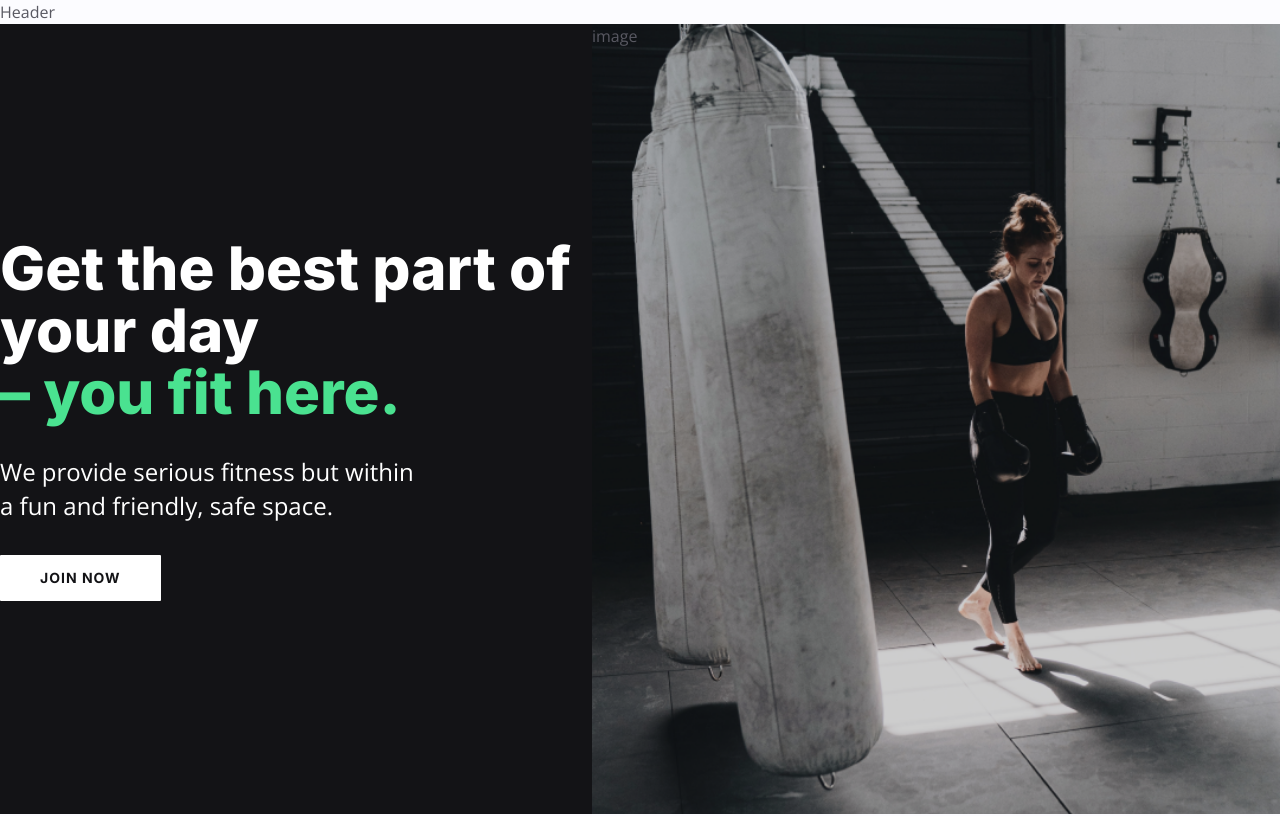
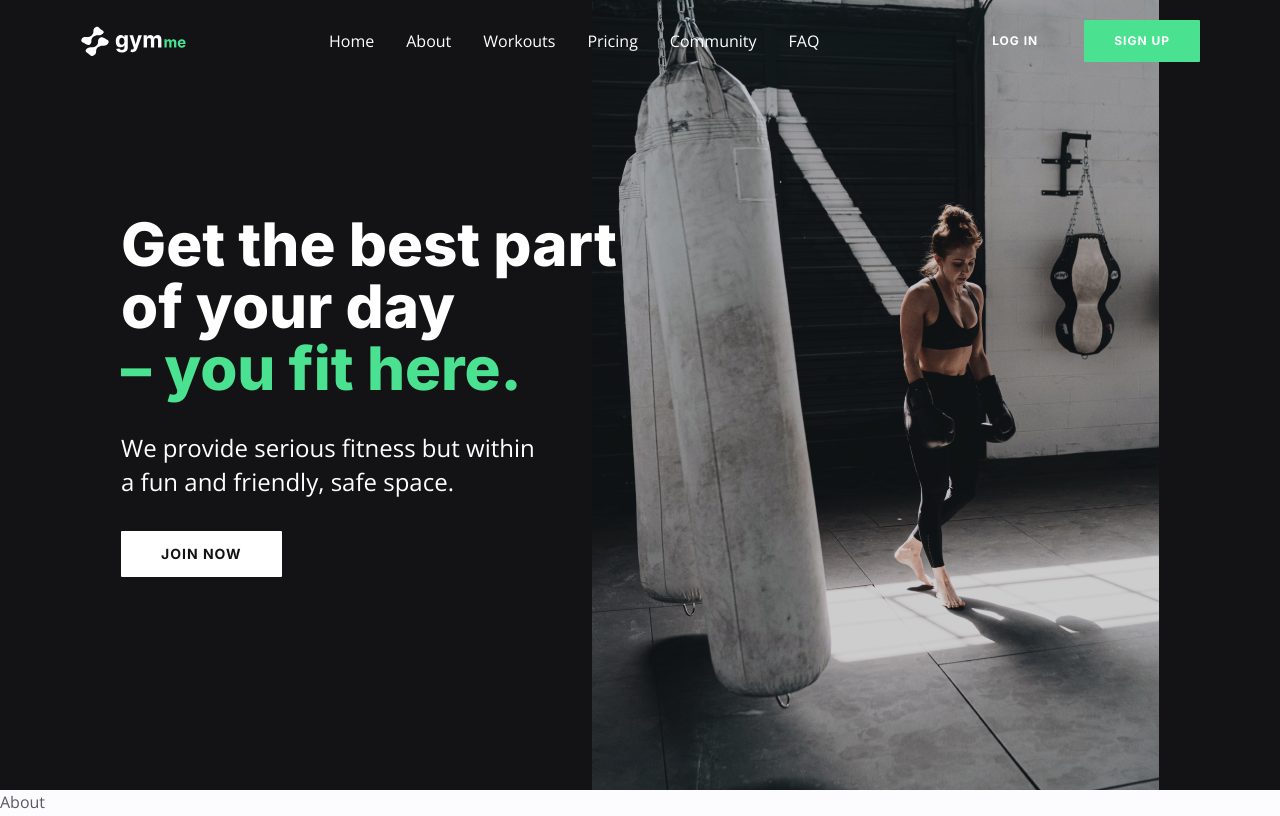
Before and after one commit to MaksBernatowicz/personal-trainer-landing, a React (Create React App) app: page / in a window 1280 px wide. Shown: the top 816 px of the page. Built offline with nearby package versions, Linux system fonts and the light colour scheme; the HTML template or start-up script is replaced by a standard one.

Commit message:
finished Header with Nav and Navmobile

```diff
--- a/package.json
+++ b/package.json
@@ -6,6 +6,7 @@
     "@testing-library/jest-dom": "^5.16.5",
     "@testing-library/react": "^13.4.0",
     "@testing-library/user-event": "^13.5.0",
+    "prettier": "^2.7.1",
     "react": "^18.2.0",
     "react-dom": "^18.2.0",
     "react-scripts": "5.0.1",
--- a/src/components/Banner.js
+++ b/src/components/Banner.js
@@ -1,46 +1,49 @@
-import React from 'react';
+import React from "react";
 
-import { banner } from '../data';
+// import data
+import { banner } from "../data";
 
 const Banner = () => {
   // destructure banner data
   const { titlePart1, titlePart2, subtitle, textBtn } = banner;
-  return <section className='bg-neutral-500 h-[790px]'>
-    <div className='flex items-center h-full relative -space-x-48 lg:-space-x-24'>
-      {/* text */}
-      <div className='text-white flex-1 z-10 pl-6 lg:pl-0'>
+  return (
+    <section className="bg-neutral-500 h-[790px]">
+      <div className="container mx-auto h-full">
+        <div className="flex items-center h-full relative -space-x-48 lg:-space-x-24">
+          <div className="text-white flex-1 z-10 pl-6 lg:pl-0">
             <h1
-          className='h1 text-white mb-8'
-          data-aos='fade-down'
-          data-aos-delay='500'
+              className="h1 text-white mb-8"
+              data-aos="fade-down"
+              data-aos-delay="500"
             >
-          {titlePart1} <br /> <span className='text-primary-200'>{titlePart2}</span>
+              {titlePart1} <br />
+              <span className="text-primary-200">{titlePart2}</span>
             </h1>
             <p
-          className='max-w-[415px] text-body-md lg:text-body-lg mb-8'
-          data-aos='fade-down'
-          data-aos-delay='600'
+              className="max-w-[415px] text-body-md lg:text-body-lg mb-8"
+              data-aos="fade-down"
+              data-aos-delay="600"
             >
               {subtitle}
             </p>
             <button
-          className='btn btn-sm lg:btn-lg btn-secondary'
-          data-aos='fade-down'
-          data-aos-delay='700'
+              className="btn btn-sm lg:btn-lg btn-secondary"
+              data-aos="fade-down"
+              data-aos-delay="700"
             >
               {textBtn}
             </button>
           </div>
           {/* image */}
           <div
-        className='bg-blue-300 w-full h-full bg-banner bg-cover bg-right lg:bg-center bg-no-repeat flex-1'
-        data-aos='fade-right'
-        data-aos-delay='900'
-      >
-        image
+            className="bg-purple-50 w-full h-full bg-banner bg-cover bg-right lg:bg-center bg-no-repeat flex-1"
+            data-aos="fade-right"
+            data-aos-delay="900"
+          ></div>
         </div>
       </div>
-  </section>;
+    </section>
+  );
 };
 
 export default Banner;
--- a/src/components/Header.js
+++ b/src/components/Header.js
@@ -1,7 +1,66 @@
-import React from 'react';
+import React, { useState, useEffect } from "react";
+
+// import header data
+import { header } from "../data";
+
+// import components
+import Nav from "../components/Nav";
+import NavMobile from "./NavMobile";
+
+// import icons
+import { RiMenu4Fill, RiCloseFill } from "react-icons/ri";
 
 const Header = () => {
-  return <div>Header</div>;
+  const [isActive, setIsActive] = useState(false);
+  const [navMobile, setNavMobile] = useState(false);
+
+  useEffect(() => {
+    // scroll event
+    window.addEventListener("scroll", () => {
+      window.scrollY > 80 ? setIsActive(true) : setIsActive(false);
+    });
+  });
+
+  // destructure header data
+  const { logo, btnLoginText, btnSignupText } = header;
+  return (
+    <header
+      className={`${
+        isActive ? "bg-neutral-500 py-[16px]" : "bg-transparent py-[20px]"
+      } fixed max-w-[1440px] left-0 right-0 mx-auto flex justify-between items-center px-[20px] lg:px-[80px] z-30 transition-all duration-300`}
+    >
+      {/* logo */}
+      <a href="/">
+        <img className="h-[30px]" src={logo} alt="" />
+      </a>
+
+      {/* nav - initially hidden - show in desktop mode */}
+      <Nav />
+
+      {/* buttons - initally hidden - show in desktop mode */}
+      <div className="hidden lg:flex space-x-4">
+        <button className="btn btn-sm text-white hover:text-primary-200 transition">
+          {btnLoginText}
+        </button>
+        <button className="btn btn-sm btn-primary">{btnSignupText}</button>
+      </div>
+
+      {/* nav menu button - hide on desktop */}
+      <div
+        onClick={() => setNavMobile(!navMobile)}
+        className="lg:hidden absolute right-4"
+      >
+        {navMobile ? (
+          <RiCloseFill className="text-3xl text-primary-200 cursor-pointer" />
+        ) : (
+          <RiMenu4Fill className="text-3xl text-primary-200 cursor-pointer" />
+        )}
+      </div>
+
+      {/* nav mobile - hide on desktop */}
+      <NavMobile navMobile={navMobile} />
+    </header>
+  );
 };
 
 export default Header;
--- a/src/components/Nav.js
+++ b/src/components/Nav.js
@@ -1,7 +1,24 @@
-import React from 'react';
+import React from "react";
+
+// import data
+import { nav } from "../data";
 
 const Nav = () => {
-  return <div>Nav</div>;
+  return (
+    <nav className="hidden lg:flex">
+      <ul className="flex gap-x-8 text-white">
+        {nav.map((item, idx) => {
+          return (
+            <li key={idx}>
+              <a href="#" className="hover:text-primary-200 transition">
+                {item.name}
+              </a>
+            </li>
+          );
+        })}
+      </ul>
+    </nav>
+  );
 };
 
 export default Nav;
--- a/src/components/NavMobile.js
+++ b/src/components/NavMobile.js
@@ -1,7 +1,33 @@
-import React from 'react';
+import React from "react";
 
-const NavMobile = () => {
-  return <div>NavMobile</div>;
+// import data
+import { nav } from "../data";
+
+const NavMobile = ({ navMobile }) => {
+  return (
+    <nav
+      className={`${
+        navMobile ? "min-h-screen" : "min-h-0"
+      } w-full fixed top-0 left-0 right-0 bg-neutral-500 -bottom-12 -z-10 lg:hidden overflow-hidden transition-all h-0`}
+    >
+      <ul className="w-full top-0 left-0 h-full flex flex-col justify-center items-center gap-y-8">
+        {nav.map((item, idx) => {
+          return (
+            <li key={idx}>
+              <a className="text-white text-body-md" href={item.href}>
+                {item.name}
+              </a>
+            </li>
+          );
+        })}
+      </ul>
+      {/* buttons */}
+      <div className="-mt-44 flex justify-center gap-x-8">
+        <button className="btn btn-lg text-white">Log in</button>
+        <button className="btn btn-lg btn-primary">Sign up</button>
+      </div>
+    </nav>
+  );
 };
 
 export default NavMobile;
```
Also changed, not shown: src/App.js (+14 -14 lines), 1 other file (tests, documents, lock files or other folders). Lines whose indentation alone changed are shown as unchanged.
